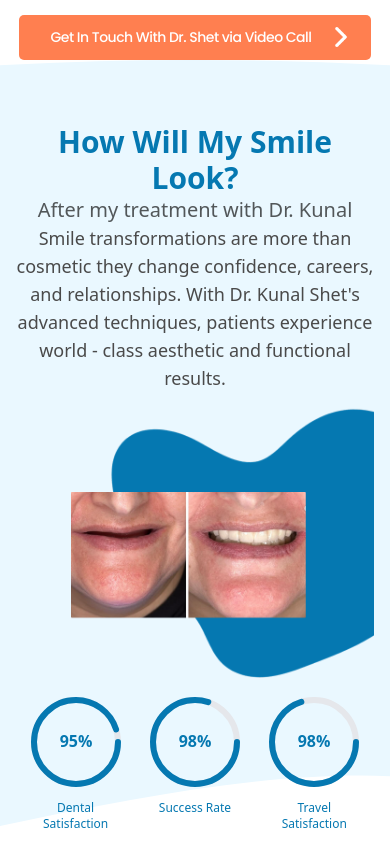
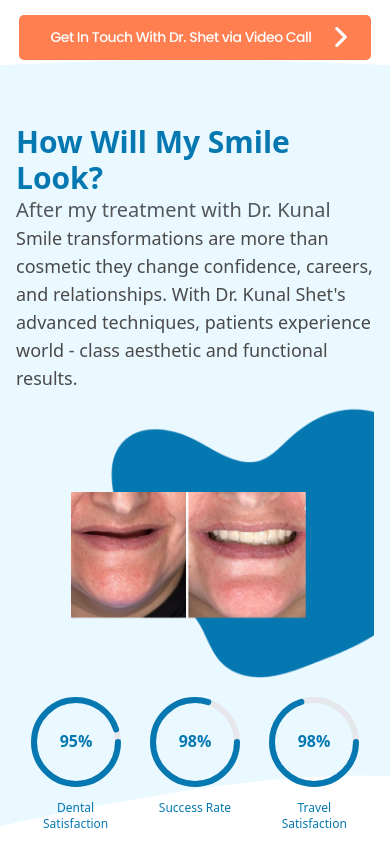
Before and after one commit to thisisrow/kunal, a React (Vite) app: page / in a window 390 px wide. Shown: the part 2180-3024 px from the top of the page. Built offline with nearby package versions, Linux system fonts and the light colour scheme; a web font is replaced by a local one.

Commit message:
not center

```diff
--- a/src/components/smileComp3/smile.tsx
+++ b/src/components/smileComp3/smile.tsx
@@ -60,7 +60,7 @@ const Smile = () => {
       <section className="relative bg-[url('/rectangle-473.svg')] bg-cover bg-no-repeat bg-center min-h-screen">
         <div className="container mx-auto max-w-7xl relative z-10 py-16 md:py-24 px-4 md:px-8">
           {/* Mobile Layout */}
-          <div className="block lg:hidden  text-center">
+          <div className="block lg:hidden ">
             <h2 className="text-3xl font-semibold text-[#0578b1]">
               How Will My Smile Look?
             </h2>
```
